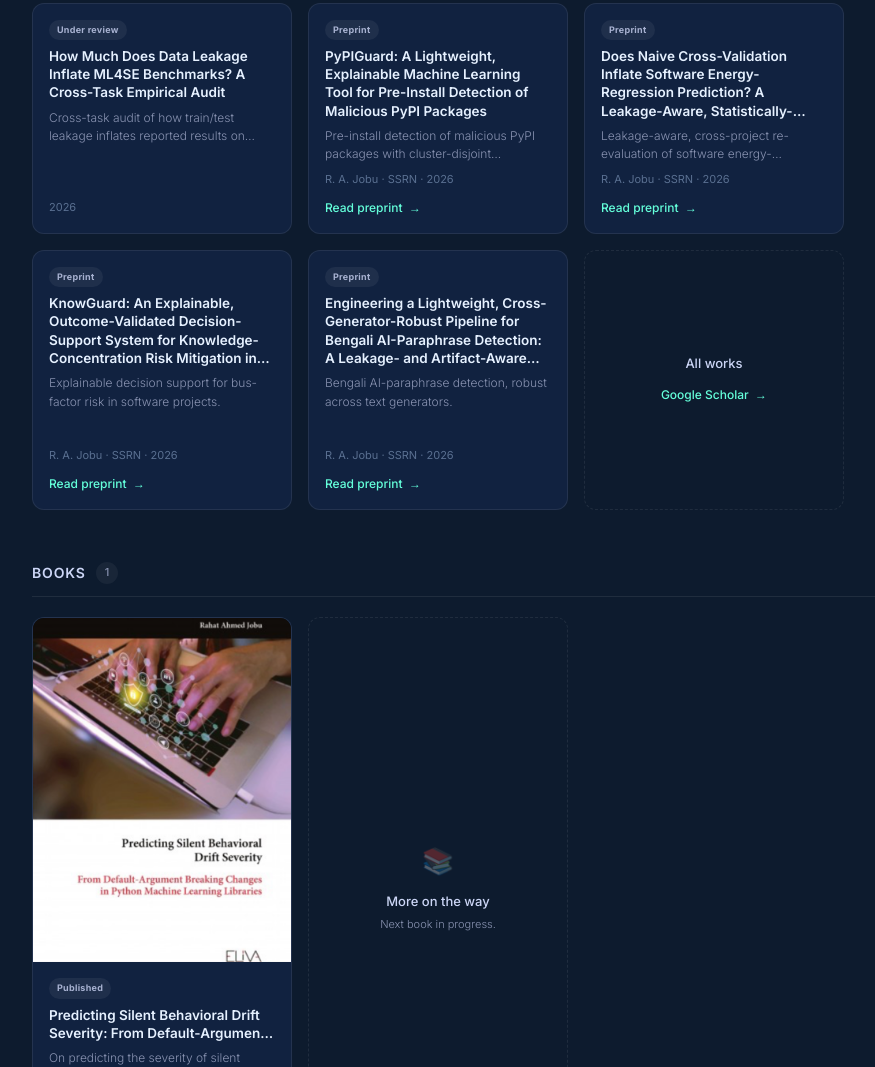
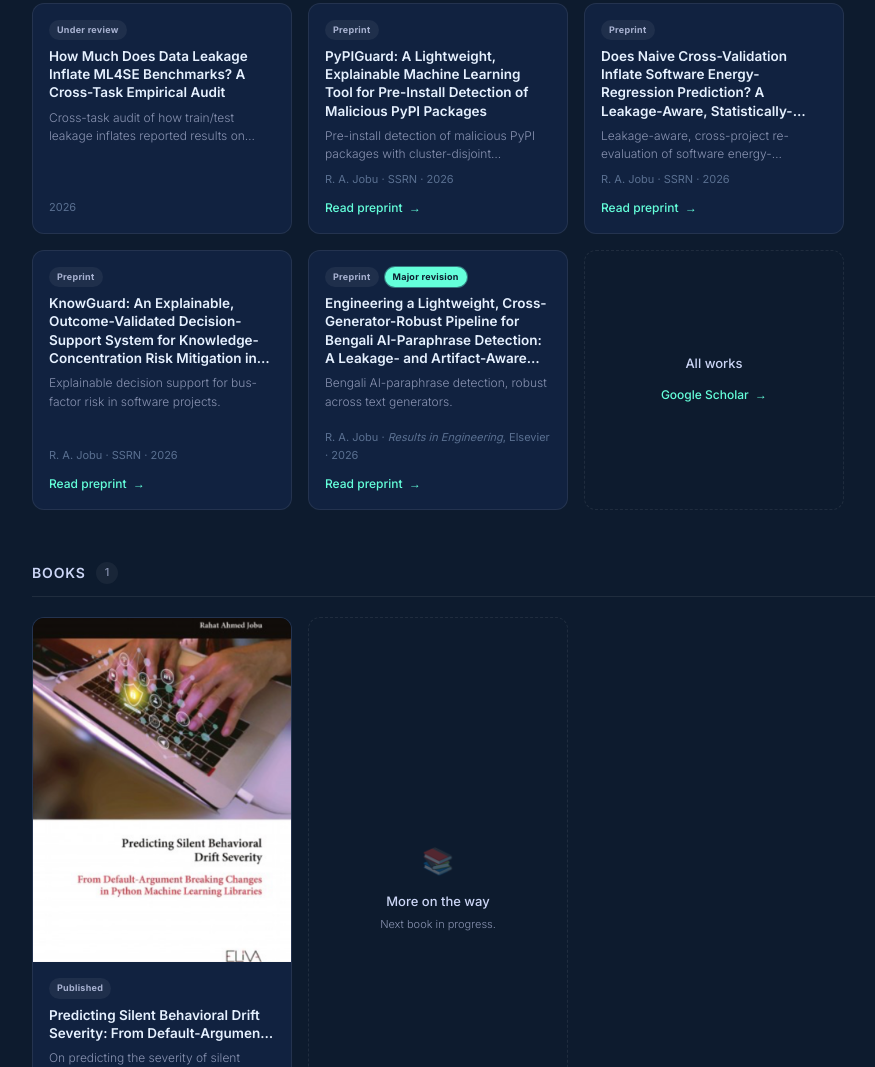
Before and after one commit to rahat239/rahat-portfolio, a plain HTML site: page index.html in a window 1280 px wide. Shown: the part 3341-4408 px from the top of the page, without its empty margins (108-983 px from the left). Drawn offline with Linux system fonts and the light colour scheme.

Commit message:
Bengali paper: major revision at Results in Engineering

```diff
--- a/index.html
+++ b/index.html
@@ -386,10 +386,10 @@ footer a{color:var(--teal);text-decoration:none;}
       </div>
       <div class="pub-card">
         <div class="pub-body">
-          <div class="pub-badges"><span class="pub-badge status">Preprint</span></div>
+          <div class="pub-badges"><span class="pub-badge status">Preprint</span><span class="pub-badge q1">Major revision</span></div>
           <div class="pub-title" style="-webkit-line-clamp:4;" title="Engineering a Lightweight, Cross-Generator-Robust Pipeline for Bengali AI-Paraphrase Detection: A Leakage- and Artifact-Aware Evaluation Process">Engineering a Lightweight, Cross-Generator-Robust Pipeline for Bengali AI-Paraphrase Detection: A Leakage- and Artifact-Aware Evaluation Process</div>
           <div class="pub-desc" style="flex:none;margin-bottom:auto;">Bengali AI-paraphrase detection, robust across text generators.</div>
-          <div class="pub-meta">R. A. Jobu &middot; SSRN &middot; 2026</div>
+          <div class="pub-meta">R. A. Jobu &middot; <em>Results in Engineering</em>, Elsevier &middot; 2026</div>
           <a href="https://papers.ssrn.com/sol3/papers.cfm?abstract_id=7243715" target="_blank" class="pub-link">Read preprint &nbsp;&#8594;</a>
         </div>
       </div>
```
